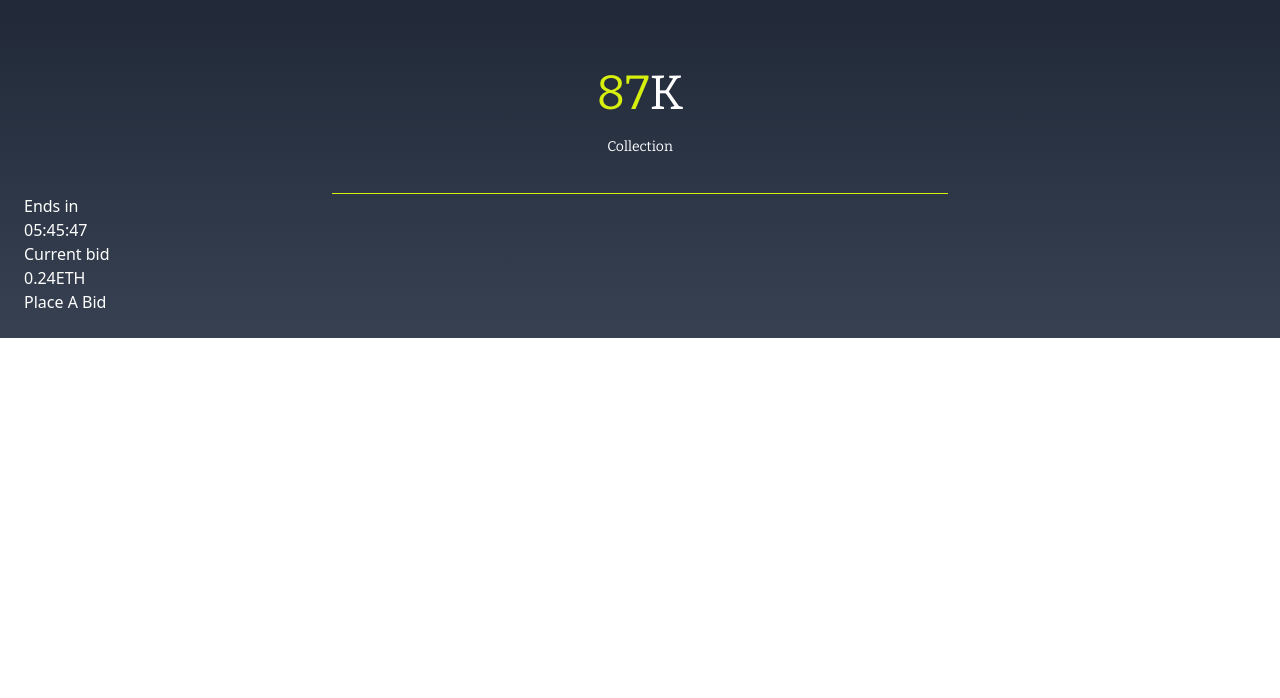
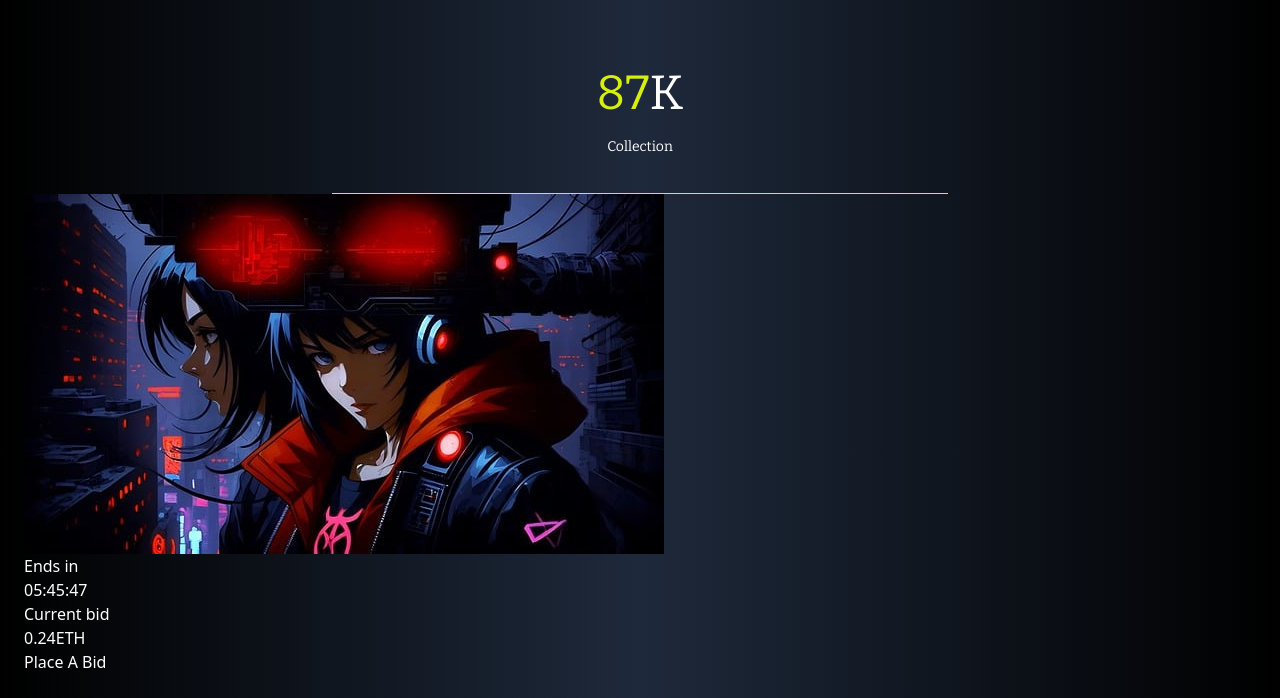
Before and after one commit to Reivah/Digital-Art, a plain HTML site: page index.html in a window 1280 px wide. Shown: the part 821-1519 px from the top of the page. Before the commit the page ends 1159 px from the top, so only its background shows below. Drawn offline with nearby package versions, Linux system fonts and the light colour scheme.

Commit message:
changing bg gradient

```diff
--- a/index.html
+++ b/index.html
@@ -12,7 +12,7 @@
     <script src="https://kit.fontawesome.com/96270d5280.js" crossorigin="anonymous"></script>
 </head>
 
-<body class=" min-h-screen bg-gradient-to-t from-gray-700 via-gray-900 to-black">
+<body class=" min-h-screen bg-gradient-to-r from-black via-slate-800 to-black">
 
     <nav class="px-2 py-4 text-lg">
         <div class="container flex justify-between items-center text-neutral-400">
@@ -67,11 +67,10 @@
                         <h3 class="mb-5 text-yellow">87<span class="text-white">K</span></h3>
                         <p class="text-sm">Collection</p>
                     </div>
-
                 </div>
             </div>
             <div>
-                <img src="" alt="">
+                <img src="./src/img/anime-mobile.jpg" alt="">
                 <div>
                     <div>
                         <p>Ends in</p>
```
Also changed, not shown: src/img/anime-desktop.jpg (added), src/img/anime-mobile.jpg (added), style.css.
